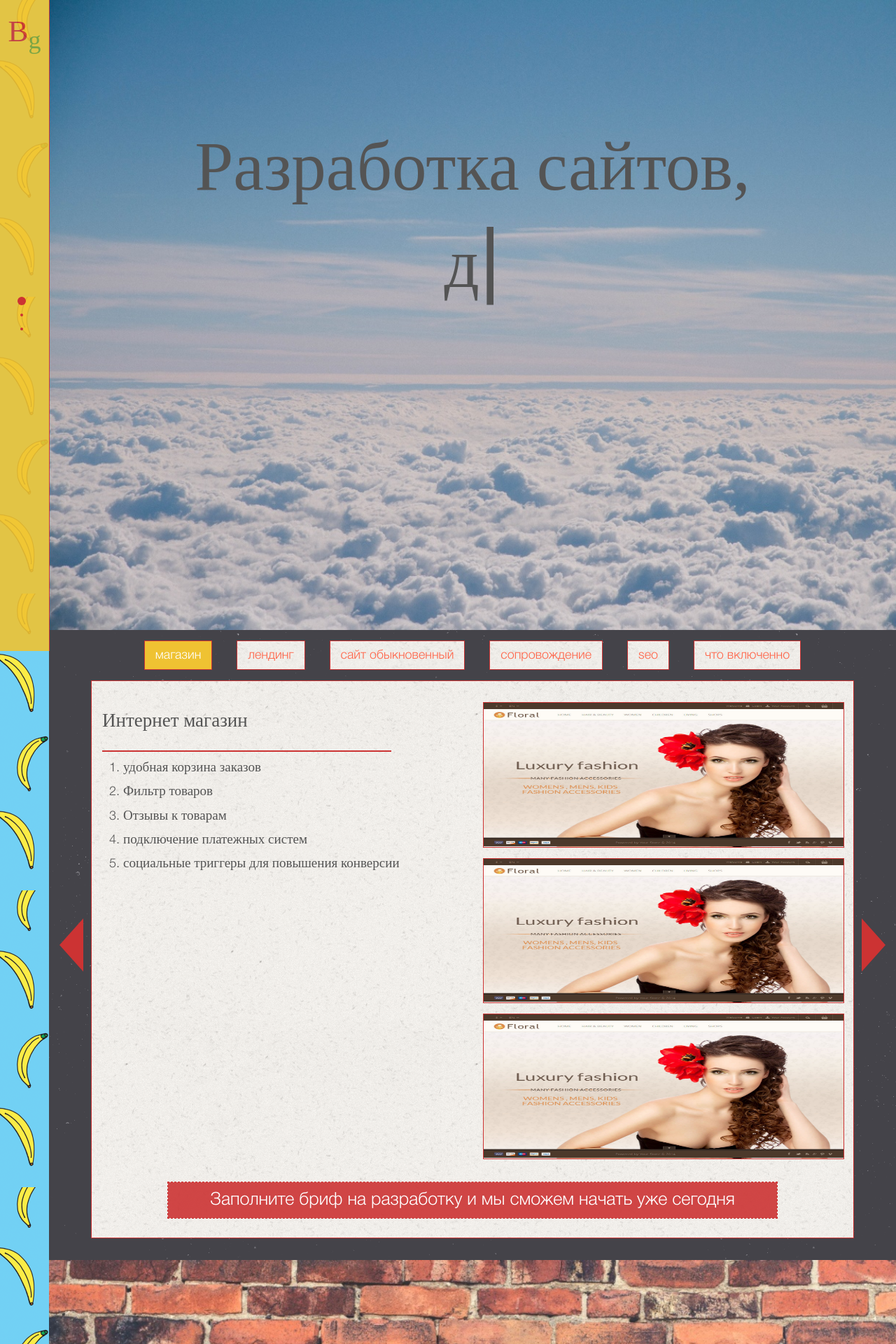
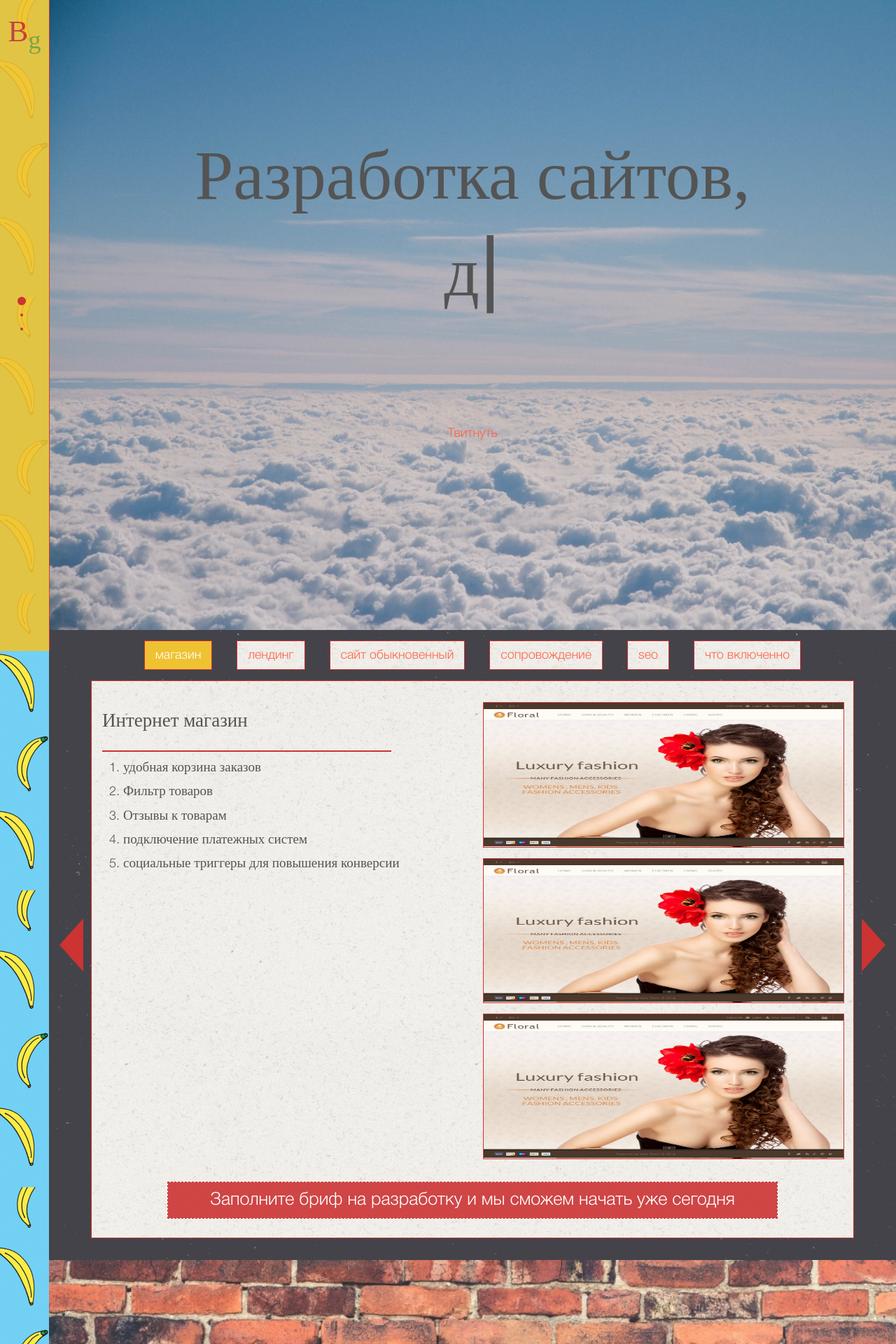
Before and after one commit to depekur/depekur.github.io, a Jekyll site: the page built from index.html, in a window 1280 px wide. Shown: the top 1920 px of the page at 70% size. Built offline with Jekyll 4.4.1, drawn with Linux system fonts in a browser that asks for light colours; some web fonts are replaced; comment, search, counter and statistics services are not loaded; some of the changed text lies outside the part shown.

Commit message:
like from my heart

```diff
--- a/_includes/offer.html
+++ b/_includes/offer.html
@@ -1,4 +1,3 @@
-
 <section class="offer section">
 
    <nav id="portfolio-nav" >
@@ -13,10 +12,9 @@
    </nav>
 
 
+
    <div class="slide e-commerce" data-anchor="banana-e-commerce">
-
       <div class="slide-text">
-
          <h2>Интернет магазин</h2>
          <hr>
          <ol>
@@ -26,27 +24,21 @@
             <li><h3>подключение платежных систем</h3></li>
             <li><h3>социальные триггеры для повышения конверсии</h3></li>
          </ol>
-
       </div>
       <div class="slide-img">
-
-
          <img src="media/landing/02_Homepage.jpg" alt="">
          <img src="media/landing/02_Homepage.jpg" alt="">
          <img src="media/landing/02_Homepage.jpg" alt="">
-
-
+      </div>
+      <div class="brief"><a href="">Заполните бриф на разработку и мы сможем начать уже сегодня</a></div>
    </div>
 
 
 
-         <div class="brief"><a href="">Заполните бриф на разработку и мы сможем начать уже сегодня</a></div>
-      </div>
-
-      <div class="slide" data-anchor="banana-landos"><div class="slide-content landos">
+   <div class="slide landos" data-anchor="banana-landos">
+      <div class="slide-text">
          <h2>Landing page (посадочная страница)</h2>
          <hr>
-         <br>
          <ul>
             <li><h3>нужно продать товар? заявить о себе?</h3></li>
             <li><h3>наконец-то найти клиентов?</h3></li>
@@ -54,16 +46,20 @@
             <li></li>
             <li><h3>нет ничего лучше лендинга для этих целей. </h3></li>
          </ul>
-          <br>
-         <hr>
-         <br>
-         <h4>500 $</h4>
-      </div></div>
+      </div>
+      <div class="slide-img">
+         <img src="media/landing/02_Homepage.jpg" alt="">
+         <img src="media/landing/02_Homepage.jpg" alt="">
+      </div>
+      <div class="brief"><a href="">Заполните бриф на разработку и мы сможем начать уже сегодня</a></div>
+   </div>
 
-      <div class="slide" data-anchor="banana-portal"><div class="slide-content portal">
+
+
+   <div class="slide portal" data-anchor="banana-portal">
+      <div class="slide-text">
          <h2>Сайт "Рабочая лошадка"</h2>
          <hr>
-         <br>
          <ol>
             <li><h3>Сайт-портфолио</h3></li>
             <li><h3>Интернет каталог</h3></li>
@@ -71,32 +67,40 @@
             <li><h3>Блог</h3></li>
             <li><h3>Портал</h3></li>
          </ol>
-         <br>
-         <hr>
-         <br>
-         <h4>от 900 $</h4>
-      </div></div>
+      </div>
+      <div class="slide-img">
+         <img src="media/landing/02_Homepage.jpg" alt="">
+         <img src="media/landing/02_Homepage.jpg" alt="">
+         <img src="media/landing/02_Homepage.jpg" alt="">
+      </div>
+      <div class="brief"><a href="">Заполните бриф на разработку и мы сможем начать уже сегодня</a></div>
+   </div>
 
-      <div class="slide" data-anchor="banana-support"><div class="slide-content support">
+
+
+   <div class="slide support" data-anchor="banana-support">
+      <div class="slide-text">
          <h2>Сопровождение сайтов</h2>
          <hr>
-         <br>
          <ol>
             <li><h3>нужна адаптивная версия рабочего сайта?</h3></li>
             <li><h3>расширить функционал?</h3></li>
             <li><h3>поиграть со шрифтами? подрихтовать верстку?  </h3></li>
             <li><h3>это сюда.  </h3></li>
          </ol>
-          <br>
-         <hr>
-         <br>
-         <h4>300 $ за месяц</h4>
-      </div></div>
+      </div>
+      <div class="slide-img">
+         <img src="media/landing/02_Homepage.jpg" alt="">
+      </div>
+      <div class="brief"><a href="">Заполните бриф на разработку и мы сможем начать уже сегодня</a></div>
+   </div>
 
-      <div class="slide" data-anchor="banana-seo"><div class="slide-content seo">
+
+
+   <div class="slide seo" data-anchor="banana-seo">
+      <div class="slide-text">
          <h2>SEO оптимизация </h2>
          <hr>
-         <br>
          <ul>
             <li><h3>при заказе сайта внутреняя сео оптимизация входит в сумму.</h3></li>
             <li><h3>модули комментариев, кнопки соц сетей, </h3></li>
@@ -104,16 +108,22 @@
             <li><h3>Создание карты сайта (sitemap)</h3></li>
             <li><h3>Регистрация в Google Webmaster и Yandex Master </h3></li>
          </ul>
-          <br>
-         <hr>
-         <br>
-         <h4>SEO включенно </h4>
-      </div></div>
+      </div>
+      <div class="slide-img">
+         <img src="media/landing/02_Homepage.jpg" alt="">
+         <img src="media/landing/02_Homepage.jpg" alt="">
+         <img src="media/landing/02_Homepage.jpg" alt="">
+         <img src="media/landing/02_Homepage.jpg" alt="">
+      </div>
+      <div class="brief"><a href="">Заполните бриф на разработку и мы сможем начать уже сегодня</a></div>
+   </div>
 
-      <div class="slide" data-anchor="more"><div class="slide-content what-else">
+
+
+   <div class="slide what-else" data-anchor="more">
+      <div class="slide-text">
          <h2>Что входит </h2>
          <hr>
-         <br>
          <ol>
             <li><h3>адаптация верстки для телефонов, планшетов и больших мониторов</h3></li>
             <li><h3>внутренняя сео оптимизация</h3></li>
@@ -121,10 +131,12 @@
             <li><h3></h3></li>
             <li><h3></h3></li>
          </ol>
-          <br>
-         <hr>
-         <br>
-         <h4>входит в стоимость при заказе сайта</h4>
-      </div></div>
+      </div>
+      <div class="slide-img">
+
+         <img src="media/landing/02_Homepage.jpg" alt="">
+      </div>
+      <div class="brief"><a href="">Заполните бриф на разработку и мы сможем начать уже сегодня</a></div>
+   </div>
 
 </section>
--- a/_layouts/landing.html
+++ b/_layouts/landing.html
@@ -28,6 +28,15 @@
 	    </div>
 	</div>
 
+	<div id="fb-root"></div>
+<script>(function(d, s, id) {
+  var js, fjs = d.getElementsByTagName(s)[0];
+  if (d.getElementById(id)) return;
+  js = d.createElement(s); js.id = id;
+  js.src = "//connect.facebook.net/ru_RU/sdk.js#xfbml=1&version=v2.3";
+  fjs.parentNode.insertBefore(js, fjs);
+}(document, 'script', 'facebook-jssdk'));</script>
+
     {{ content }}
 
 
--- a/_sass/_landing.scss
+++ b/_sass/_landing.scss
@@ -40,11 +40,7 @@
 					color: $color-green-nice;
 				}
 		}
-		#vk_like {
-			position: absolute !important;
-			bottom: 100px;
-			margin-left: $woid;
-		}
+
 
 	}
 
@@ -72,8 +68,8 @@
 
 			font-size: 5.5em;
 			margin: 0;
-			-margin-left: 9%;
-			padding-top: 14%;
+			padding-top: 15%;
+			margin-bottom: 11%;
 
 			span#god {
 				-display: block;
@@ -89,6 +85,25 @@
 			padding: $woid*2 $woid*3;
 			-color: $banana-color-red;
 
+		}
+
+		.like-and-share {
+			-height: 30px;
+			margin: 0;
+			padding-bottom: $woid;
+
+			li {
+				-max-height: 30px;
+				-background: $banana-color-red;
+				display: inline-block;
+				margin: 0 $woid;
+				padding-bottom: $woid;
+				padding-top: $woid;
+
+				div {
+					vertical-align: bottom;
+				}
+			}
 		}
 }
 
@@ -228,12 +243,35 @@
 }
 
 div.portal {
+	img {
+		width: 100%;
+		height: 30%;
+		margin-bottom: $woid;
+
+		&:first-child {
+			margin-top: $woid;
+		}
+	}
 
 }
 div.seo {
-
+	img {
+		width: 45%;
+		height: 45%;
+		display: inline-block;
+	}
 }
 div.landos {
+	img {
+		width: 45%;
+		height: 100%;
+		display: inline-block;
+
+		&:first-child {
+			margin-right: $woid;
+		}
+
+	}
 
 }
 div.support {
--- a/index.html
+++ b/index.html
@@ -12,15 +12,23 @@
 
    <h2>B<sub>g</sub></h2>
 
-   <div id="vk_like"></div>
+
+
 
 </nav>
 <div id="fullPage">
 
    <header class="sky section">
-         <!--<h2>Веб студия Banana Garden представляет:</h2>-->
-   		<h1 class="theater">Разработка <span id="king">сайтов</span><span id="coma" class="death">,</span><br>
+         <h1 class="theater">Разработка <span id="king">сайтов</span><span id="coma" class="death">,</span><br>
          <span id="god" class="saying"></span></h1>
+
+         <ul class="like-and-share">
+            <li><div id="vk_like"></div></li>
+            <li><a href="https://twitter.com/share" class="twitter-share-button" data-via="depekur" data-lang="ru">Твитнуть</a>
+            </li>
+            <li><div class="fb-like" data-href="http://bananagarden.net/" data-layout="button_count" data-action="like" data-show-faces="false" data-share="false"></div></li>
+
+         </ul>
    </header>
 
 {% include offer.html %}
--- a/js/landing.js
+++ b/js/landing.js
@@ -67,9 +67,5 @@
 			            console.log(anchorLink);
 			        }
 
-
-
 			}); //fullpage END
-
-
 		});
```
Also changed, not shown: other parts of index.html (+5 -2 lines). Lines whose indentation alone changed are shown as unchanged.
